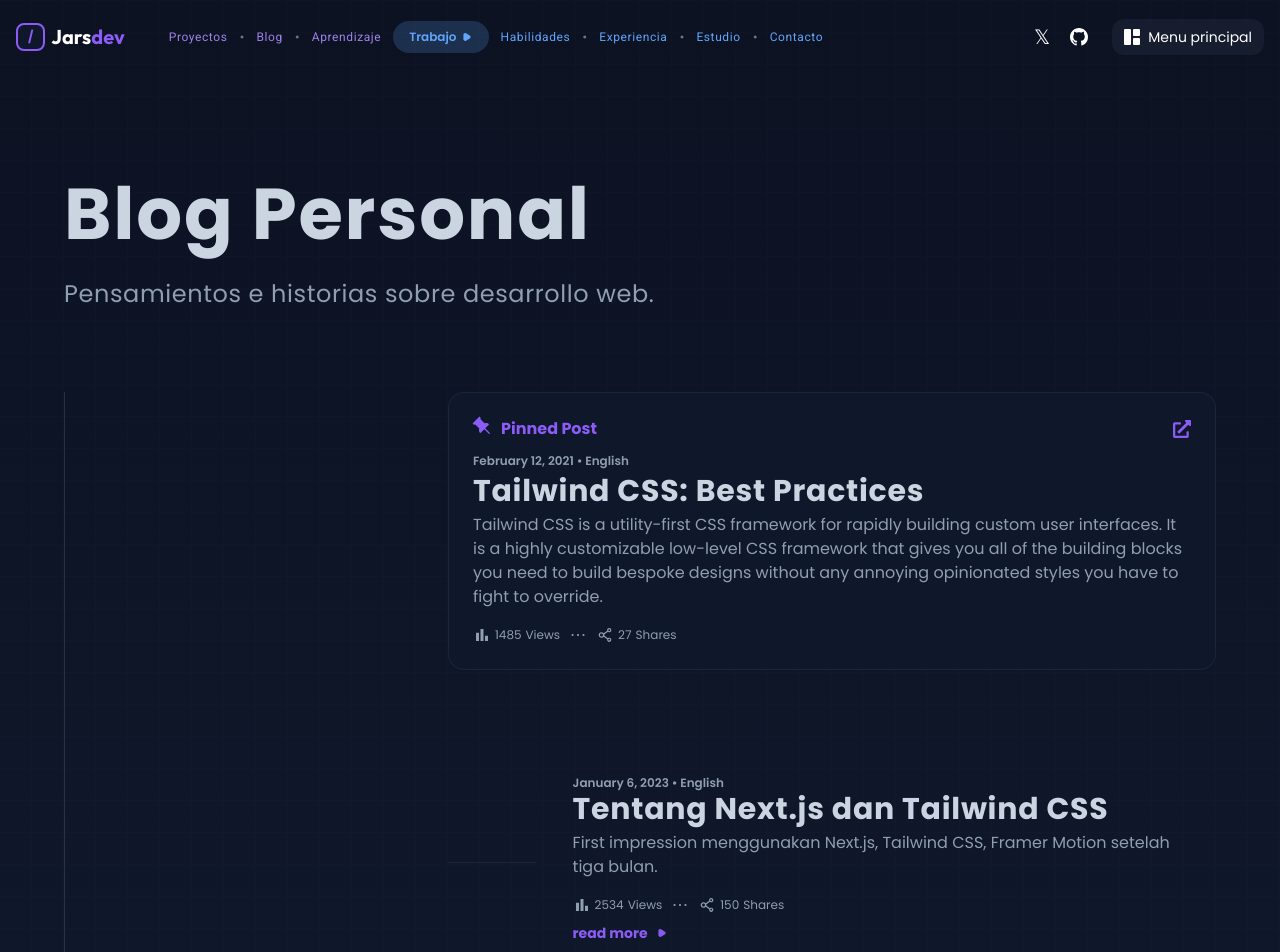
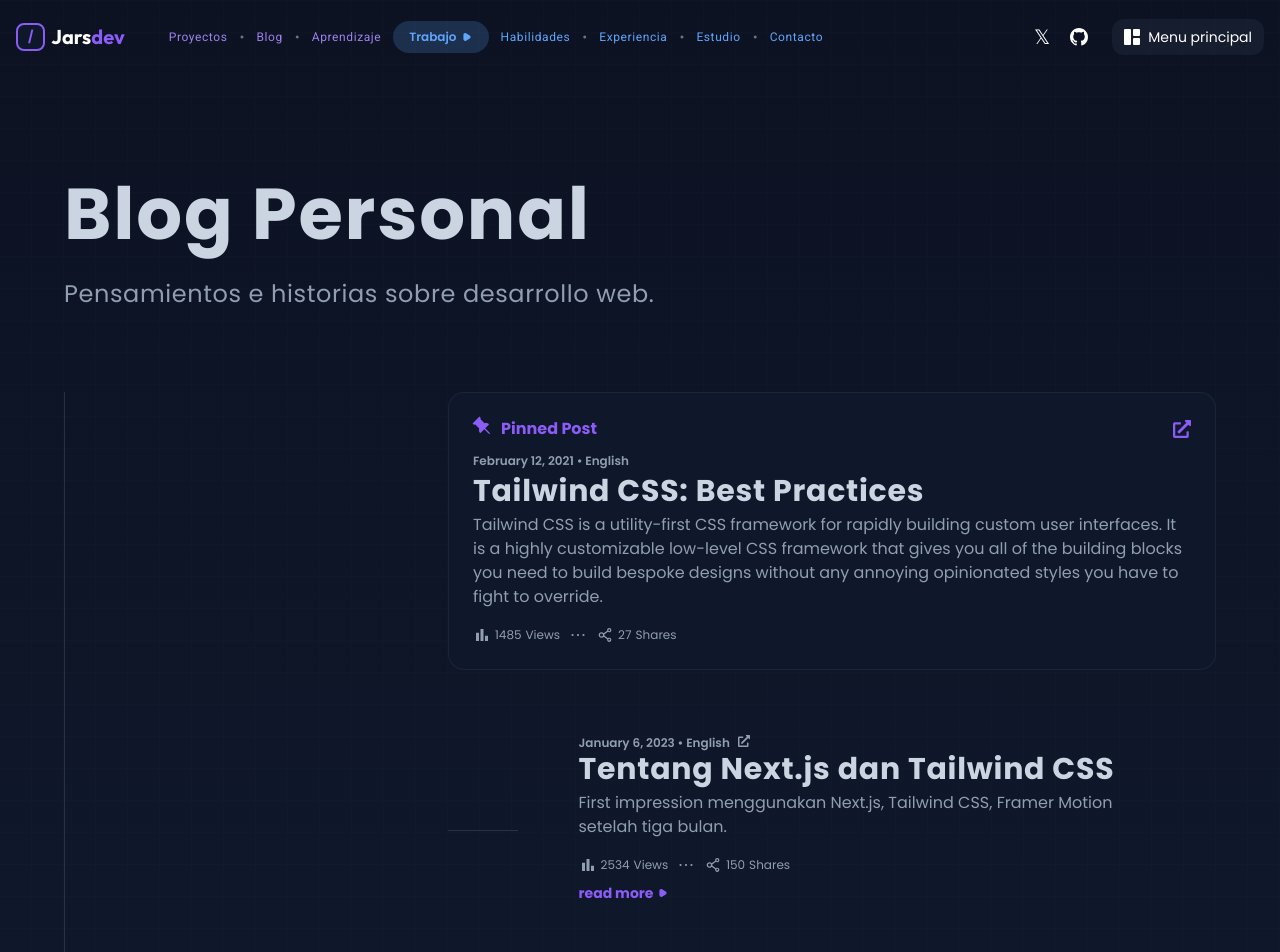
Before and after one commit to ImJars/Development-full-coding, a React (Vite) app: page /blog in a window 1280 px wide. Shown: the top 952 px of the page. Built offline with nearby package versions, Linux system fonts and the light colour scheme.

Commit message:
Update card.jsx

```diff
--- a/src/components/blog/card.jsx
+++ b/src/components/blog/card.jsx
@@ -1,86 +1,63 @@
-import React from 'react'
-import { MdOutlineBarChart } from 'react-icons/md'
-import { AiOutlineEllipsis, AiOutlineShareAlt } from 'react-icons/ai'
+import React from "react";
+import { MdOutlineBarChart } from "react-icons/md";
+import { AiOutlineEllipsis, AiOutlineShareAlt } from "react-icons/ai";
+import { FaExternalLinkAlt } from "react-icons/fa";
 
 function Card({ date, title, description, link }) {
   return (
     <>
-            <div
-                className='flex space-x-5 my-20'
-            >
-                <div
-                    className='hidden sm:block border-text-general border-opacity-10 -translate-y-line border-b mt-16 w-24'
-                />
-                <div
-                    className='px-4 py-6 hover:bg-slate-900 hover:scale-[101%] text-start hover:shadow-xl transition-all duration-300 ease-in-out hover:border-text-white-gray border-text-white-gray hover:rounded-2xl rounded-2xl hover:border-opacity-10 border-opacity-0 hover:border border'
-                >
-                    <h1
-                        className='text-text-general text-xs font-semibold'
-                    >
-                        { date }
+      <a href="#" className="group">
+        <div className="flex space-x-5 my-8">
+          <div className="hidden sm:block justify-end border-text-general border-opacity-20 -translate-y-line border-b w-20 group-hover:w-24 transition-all duration-300 ease-in-out" />
+          <div className="px-10 py-8 hover:bg-slate-900 group-hover:scale-[101%] text-start group-hover:shadow-xl transition-all duration-300 ease-in-out group-hover:border-text-white-gray border-text-white-gray group-hover:rounded-2xl rounded-2xl group-hover:border-opacity-10 border-opacity-0 group-hover:border border">
+            <div className="flex space-x-2">
+              <h1 className="text-text-general text-xs font-semibold">
+                {date}
               </h1>
-                    <h2
-                        className='block text-text-white-gray text-lg sm:text-3xl font-bold mb-1 sm:tracking-wide'
-                    >
-                        { title }
+              <FaExternalLinkAlt className="text-xs text-text-general" />
+            </div>
+            <h2 className="block text-text-white-gray text-lg sm:text-3xl font-bold mb-1 sm:tracking-wide">
+              {title}
             </h2>
-                    <h3
-                        className='block text-text-general text-sm sm:text-base'
-                    >
-                        { description }
+            <h3 className="block text-text-general text-sm sm:text-base">
+              {description}
             </h3>
-                    <div
-                        className='flex space-x-2 items-center mt-4'
-                    >
-                        <div
-                            className='flex items-center text-text-general text-xs space-x-1'
-                        >
-                            <MdOutlineBarChart
-                                className='text-lg'
-                            />
-                            <h1>
-                                2534
-                            </h1>
-                            <h2>
-                                Views
-                            </h2>
+            <div className="flex space-x-2 items-center mt-4">
+              <div className="flex items-center text-text-general text-xs space-x-1">
+                <MdOutlineBarChart className="text-lg" />
+                <h1>2534</h1>
+                <h2>Views</h2>
               </div>
-                        <font
-                            className='text-text-general text-xl'
-                        >
+              <font className="text-text-general text-xl">
                 <AiOutlineEllipsis />
               </font>
-                        <div
-                            className='flex items-center text-text-general text-xs space-x-1'
-                        >
-                            <AiOutlineShareAlt
-                                className='text-lg'
-                            />
-                            <h1>
-                                150
-                            </h1>
-                            <h2>
-                                Shares
-                            </h2>
+              <div className="flex items-center text-text-general text-xs space-x-1">
+                <AiOutlineShareAlt className="text-lg" />
+                <h1>150</h1>
+                <h2>Shares</h2>
               </div>
             </div>
-                    <div
-                        className='flex items-center'
+            <div className="flex items-center">
+              <a
+                className="flex items-center text-text-purple group-hover:text-text-blue text-sm font-bold mt-2 space-x-1 transition-all duration-300 ease-in-out"
+                href={link}
               >
-                        <a
-                            className='flex items-center text-text-purple text-sm font-bold mt-2 space-x-2'
-                            href={ link }
+                <h1>read more</h1>
+                <svg
+                  xmlns="http://www.w3.org/2000/svg"
+                  viewBox="0 0 20 20"
+                  fill="currentColor"
+                  className="h-3 w-3"
                 >
-                            <h1>
-                                read more
-                            </h1>
-                            <svg xmlns="http://www.w3.org/2000/svg" viewBox="0 0 20 20" fill="currentColor" className="h-3 w-3 animate-pulse"><path d="M14.5 7.40192C16.5 8.55662 16.5 11.4434 14.5 12.5981L8.5 16.0622C6.5 17.2169 4 15.7735 4 13.4641L4 6.5359C4 4.2265 6.5 2.78312 8.5 3.93782L14.5 7.40192Z"></path></svg>
+                  <path d="M14.5 7.40192C16.5 8.55662 16.5 11.4434 14.5 12.5981L8.5 16.0622C6.5 17.2169 4 15.7735 4 13.4641L4 6.5359C4 4.2265 6.5 2.78312 8.5 3.93782L14.5 7.40192Z"></path>
+                </svg>
               </a>
             </div>
           </div>
         </div>
+      </a>
     </>
-    )
+  );
 }
 
-export default Card
+export default Card;
```
Lines whose indentation alone changed are shown as unchanged.
